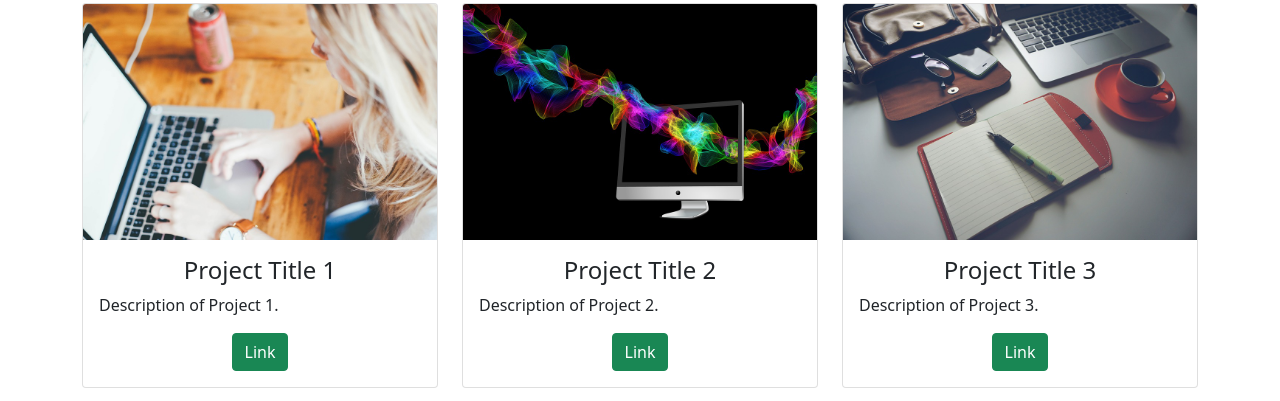
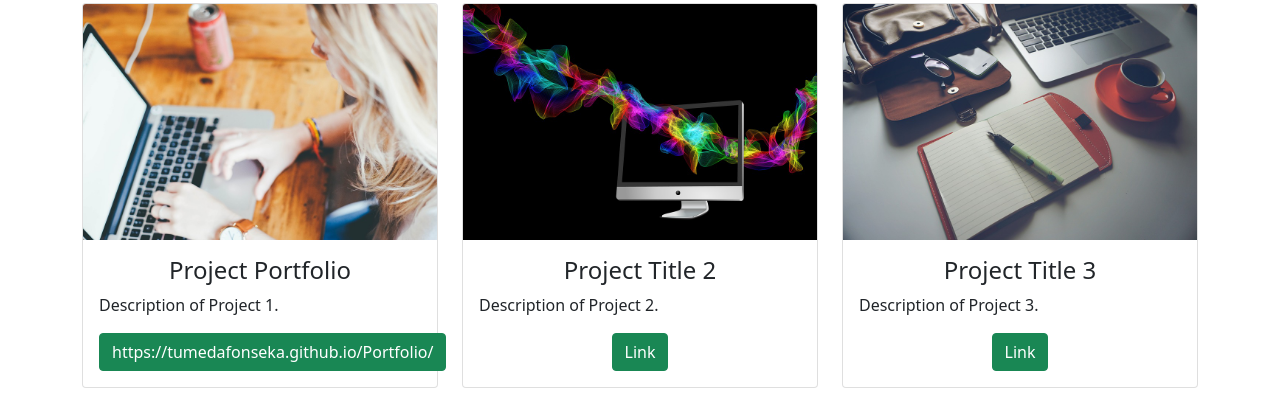
Before and after one commit to TumedaFonseka/Portfolio, a plain HTML site: page index.html in a window 1280 px wide. Shown: the part 2644-3045 px from the top of the page. Drawn offline with nearby package versions, Linux system fonts and the light colour scheme.

Commit message:
Update index.html

```diff
--- a/index.html
+++ b/index.html
@@ -213,10 +213,10 @@
                     <div class="card">
                         <img class="card-img-top" src="images/portfolioImage1.jpg" alt="Project 1">
                         <div class="card-body">
-                            <h4 class="card-title">Project Title 1</h4>
+                            <h4 class="card-title">Project Portfolio</h4>
                             <p class="card-text">Description of Project 1.</p>
                             <div class="text-center">
-                                <a href="#" class="btn btn-success">Link</a>
+                                <a href="#" class="btn btn-success">https://tumedafonseka.github.io/Portfolio/</a>
                             </div>
                         </div>
                     </div>
```
